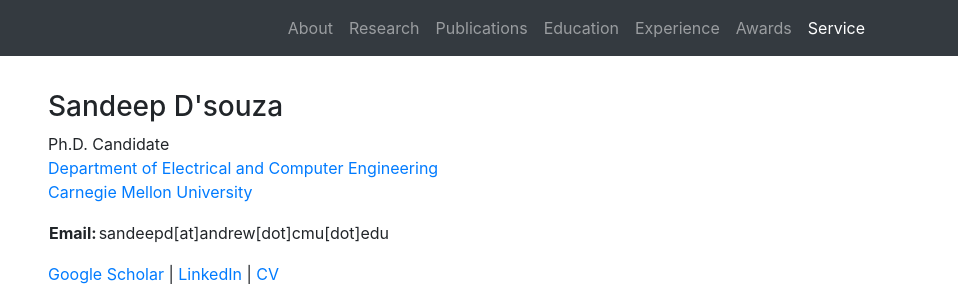
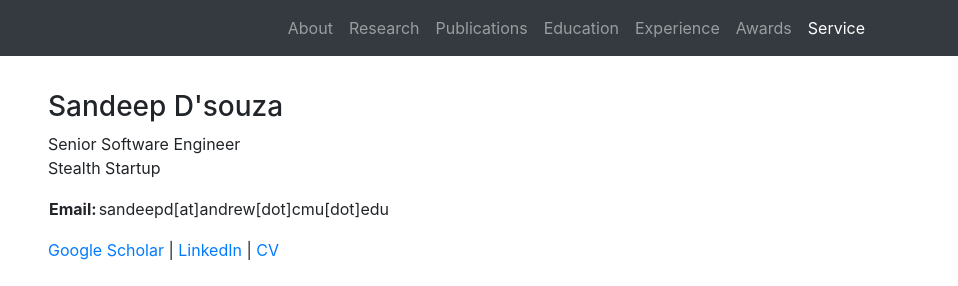
Before and after one commit to sanghamd/sanghamd.github.io, a website with bundled scripts: page index.html in a window 1280 px wide. Shown: the top 286 px of the page, 322-1280 px from the left. Built offline with nearby package versions, Linux system fonts and the light colour scheme.

Commit message:
updating title

```diff
--- a/index.html
+++ b/index.html
@@ -72,9 +72,10 @@
     <div class="col-sm-9 mx-auto">
         <h3>Sandeep D'souza</h3>
         <p>
-        Ph.D. Candidate</br>
-        <a href="http://www.ece.cmu.edu/" target="_blank">Department of Electrical and Computer Engineering</a></br>
-        <a href="http://www.cmu.edu/" target="_blank">Carnegie Mellon University</a>
+        Senior Software Engineer</br>
+        Stealth Startup</br>
+        <!-- <a href="http://www.ece.cmu.edu/" target="_blank">Department of Electrical and Computer Engineering</a></br> -->
+        <!-- <a href="http://www.cmu.edu/" target="_blank">Carnegie Mellon University</a> -->
         </p>
 
         <p>
```
